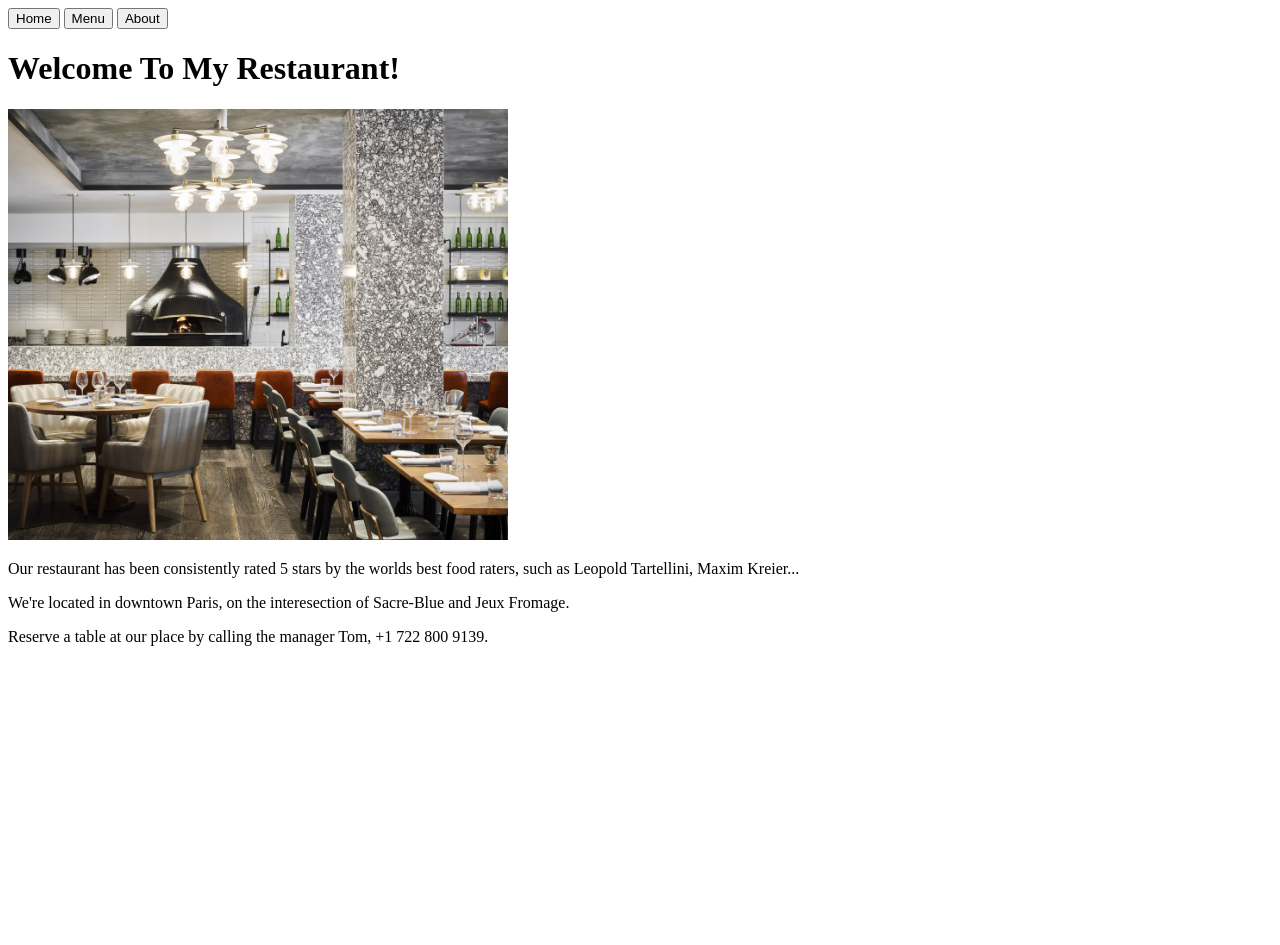
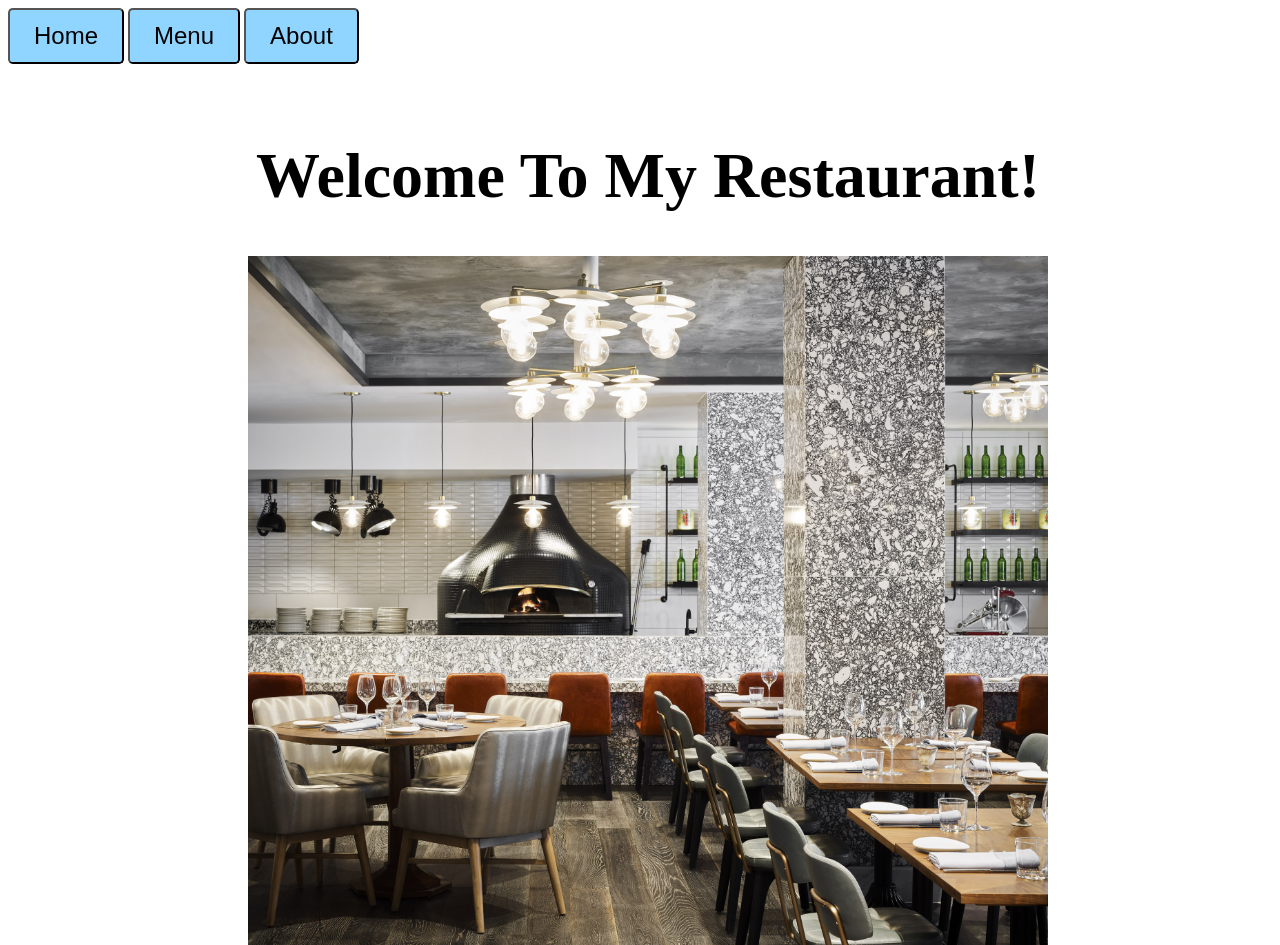
Before and after one commit to alextalijan/restaurant-page, a website built with webpack: page src/template.html in a window 1280 px wide. Shown: the top 945 px of the page. Before the commit the page ends 800 px from the top, so only its background shows below. Built offline with nearby package versions, Linux system fonts and the light colour scheme.

Commit message:
style: prettify home page
Nav buttons have a background color and hover effect, the heading has a
larger text now, picture is bigger, and paragraphs also have a larger
font.

```diff
--- a/src/index.js
+++ b/src/index.js
@@ -1,6 +1,7 @@
 import { homePageLoad } from "./initial-page-load.js";
 import { menuPageLoad } from "./menu-page-load.js";
 import { aboutPageLoad } from "./about-page-load.js";
+import "./styles.css";
 
 homePageLoad();
 
--- a/src/initial-page-load.js
+++ b/src/initial-page-load.js
@@ -4,11 +4,13 @@
     const heading = document.createElement("h1");
     const image = document.createElement("img");
     const paragraphsDiv = document.createElement("div");
+    paragraphsDiv.className = "welcome-paragraphs-div";
 
     // Add content to every element
     heading.textContent = "Welcome To My Restaurant!";
+    heading.className = "welcome-heading";
     image.src = myRestaurantImage;
-    image.width = "500";
+    image.width = "800";
 
     const p1 = document.createElement("p");
     const p2 = document.createElement("p");
--- /dev/null
+++ b/src/styles.css
@@ -0,0 +1,30 @@
+.nav-btn {
+    font-size: 1.5rem;
+    padding: 0.5em 1em;
+    border-radius: 0.3rem;
+    cursor: pointer;
+    background-color: #90D5FF;
+    transition: background-color 0.5s ease;
+}
+
+.nav-btn:hover {
+    background-color: #78BFEA;
+}
+
+.content {
+    margin-top: 2rem;
+    width: 100vw;
+    display: flex;
+    flex-direction: column;
+    align-items: center;
+}
+
+.welcome-heading {
+    font-size: 4rem;
+}
+
+.welcome-paragraphs-div {
+    font-size: 1.5rem;
+    text-align: center;
+    margin-bottom: 1.5rem;
+}
--- a/src/template.html
+++ b/src/template.html
@@ -8,11 +8,11 @@
   <body>
     <header>
       <nav>
-        <button class="home-nav" type="button">Home</button>
-        <button class="menu-nav" type="button">Menu</button>
-        <button class="about-nav" type="button">About</button>
+        <button class="home-nav nav-btn" type="button">Home</button>
+        <button class="menu-nav nav-btn" type="button">Menu</button>
+        <button class="about-nav nav-btn" type="button">About</button>
       </nav>
     </header>
-    <div id="content"></div>
+    <div id="content" class="content"></div>
   </body>
 </html>
```
